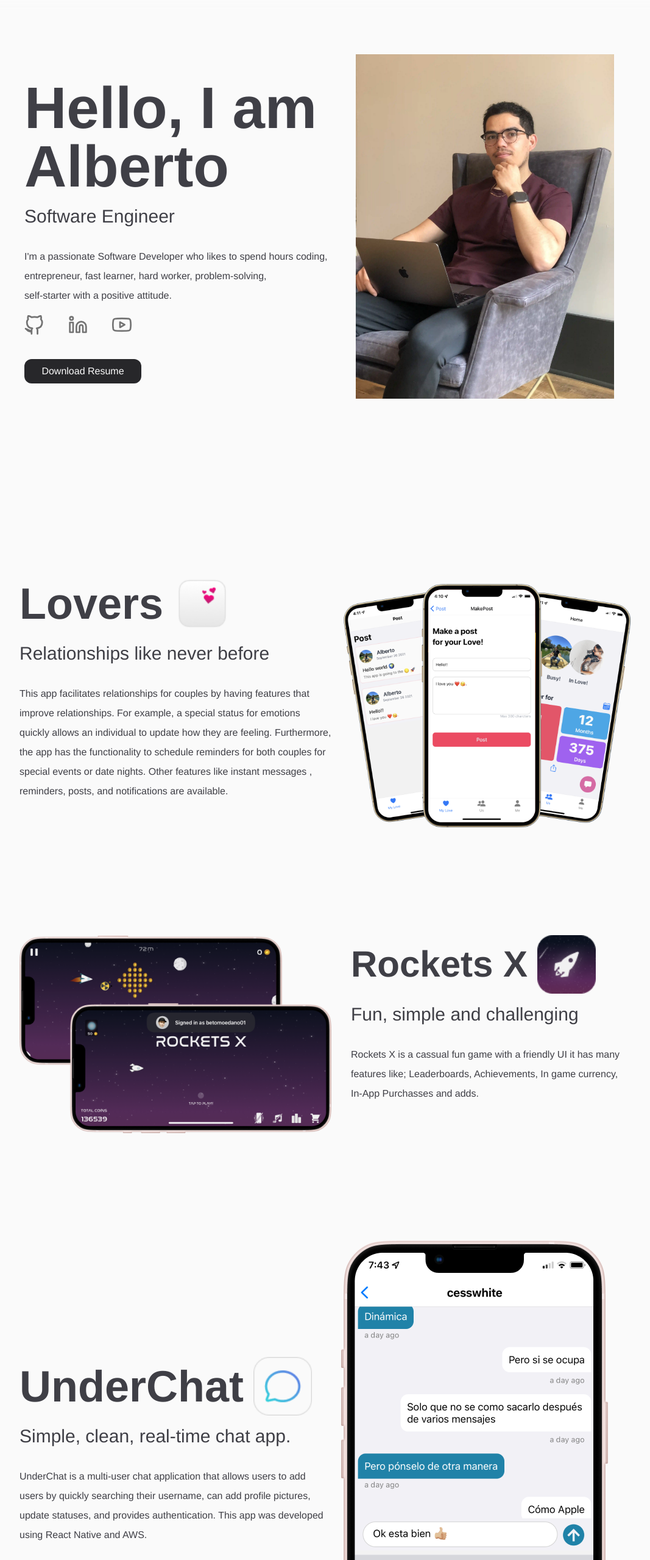
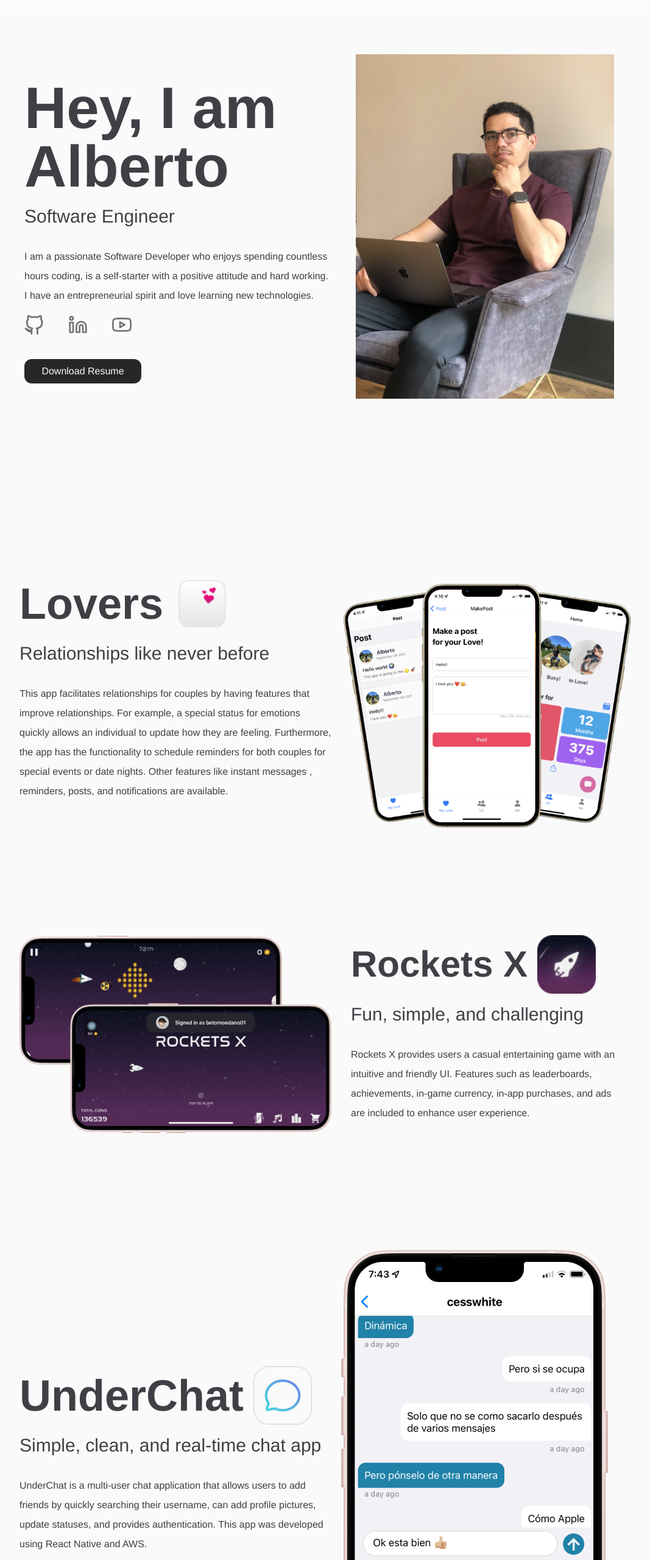
Before and after one commit to betomoedano/PersonalWebsite, a React (Create React App) app: page / in a window 1280 px wide. Shown: the part 47-2606 px from the top of the page at 61% size, without its empty margins (96-1163 px from the left). Built offline with nearby package versions, Linux system fonts and the light colour scheme.

Commit message:
edited grammatical errors

```diff
--- a/src/components/Hello.js
+++ b/src/components/Hello.js
@@ -8,11 +8,11 @@ export default function Hello() {
     <div className="w-full h-auto md:relative mb-32 px-4">
         <div className="flex flex-col md:flex-row max-w-5xl mx-auto py-20 h-full px-2">
             <div className="md:w-1/2 md:pt-10">
-                <h1 className="mb-4 text-7xl md:text-8xl font-bold text-gray-700 dark:text-gray-50">Hello, I am <br/> Alberto</h1>
+                <h1 className="mb-4 text-7xl md:text-8xl font-bold text-gray-700 dark:text-gray-50">Hey, I am <br/> Alberto</h1>
                 <h2 className="mb-8 text-md md:text-3xl font-medium text-gray-700 dark:text-gray-50">Software Engineer</h2>
                 <p className="mb-4 text-base md:text-left md:text-md leading-loose md:font-normal text-gray-700 dark:text-gray-50">
-                    I'm a passionate Software Developer who likes to spend hours coding, entrepreneur, fast learner, hard worker,
-                    problem-solving, <br className="hidden md:inline-block"/> self-starter with a positive attitude.
+                I am a passionate Software Developer who enjoys spending countless hours coding, is a self-starter with a positive attitude and hard working.
+                I have an entrepreneurial spirit and love learning new technologies.
                 </p>
                 <Contact/>
                 <div className="rounded-xl bg-gray-800 py-2 dark:bg-gray-100 mb-4 md:w-48 ">
--- a/src/components/Rockets.js
+++ b/src/components/Rockets.js
@@ -14,8 +14,10 @@ export default function Rockets() {
                     <h1 className="text-4xl md:text-6xl font-bold text-gray-700 dark:text-gray-50 mr-4">Rockets X</h1>
                     <img src={rocketsicon} alt="rocket-icon" className="md:w-24 md:h-24" />
                 </div>
-                <p className="mb-8 text-3xl font-medium text-gray-700 dark:text-gray-50">Fun, simple and challenging</p>
-                <p className="text-base text-left md:text-md leading-loose md:font-normal text-gray-700 dark:text-gray-50 mb-8">Rockets X is a cassual fun game with a friendly UI it has  many features like; Leaderboards, Achievements, In game currency, In-App Purchasses and adds.</p>
+                <p className="mb-8 text-3xl font-medium text-gray-700 dark:text-gray-50">Fun, simple, and challenging</p>
+                <p className="text-base text-left md:text-md leading-loose md:font-normal text-gray-700 dark:text-gray-50 mb-8">
+                Rockets X provides users a casual entertaining game with an intuitive and friendly UI. Features such as leaderboards,
+                achievements, in-game currency, in-app purchases, and ads are included to enhance user experience. </p>
             </div>
         </div>
     </div>
--- a/src/components/Souls.js
+++ b/src/components/Souls.js
@@ -14,13 +14,16 @@ export default function Souls() {
                     <h1 className="text-5xl md:text-6xl font-bold text-gray-700 dark:text-gray-50 mr-4">Souls X</h1>
                     <img src={soulsicon} alt="souls-icon" className="md:w-24 md:h-24" />
                 </div>
-                <p className="mb-8 text-3xl font-medium text-gray-700 dark:text-gray-50">Casual drag & drop to reach the top.</p>
-                <p className="text-base md:text-md leading-loose md:font-normal text-gray-700 dark:text-gray-50">Souls X was born with the idea of creating a simple and fun drag and drop game. It has features like; 16 creative levels, skins shop, haptics, particle effects.</p>
+                <p className="mb-8 text-3xl font-medium text-gray-700 dark:text-gray-50">Casual drag and drop to reach the top</p>
+                <p className="text-base md:text-md leading-loose md:font-normal text-gray-700 dark:text-gray-50">Souls X was born with the
+                idea of creating a simple and fun drag and drop game. It has features such as, 16 creative levels, skins shop, haptics, particle effects.</p>
             </div>
         </div>
         <div className="max-w-5xl mx-auto px-4">
             <h1 className="mb-10 mr-10 text-6xl md:text-8xl font-bold text-gray-700 dark:text-gray-50 pt-20">And that's just the begining... 🚀 🌕</h1>
-            <p className="mb-10 text-2xl md:text-3xl font-semibold text-gray-500 dark:text-gray-300 ">I'm constantly improving my projects and working on new ideas, loving what I do.</p>
+            <p className="mb-10 text-2xl md:text-3xl font-semibold text-gray-500 dark:text-gray-300 ">
+            I am constantly finding new ways of improving my projects and incorporating new ideas while developing new apps that bring joy to others. I am eager to continue learning and enhancing
+            my current skill set and join a team of like minded individuals who are passionate about this line of work. </p>
         </div>
     </div>
     )
--- a/src/components/Underchat.js
+++ b/src/components/Underchat.js
@@ -11,9 +11,9 @@ export default function Lovers() {
                     <h1 className="text-5xl md:text-7xl font-bold text-gray-700 dark:text-gray-50 mr-4">UnderChat</h1>
                     <img src={underchatincon} alt={{}} className="md:w-24 md:h-24" />
                 </div>
-                <p className="mb-8 w-full text-3xl font-medium text-gray-700 dark:text-gray-50">Simple, clean, real-time chat app.</p>
+                <p className="mb-8 w-full text-3xl font-medium text-gray-700 dark:text-gray-50">Simple, clean, and real-time chat app</p>
                 <p className="text-base text-left md:text-md leading-loose md:font-normal text-gray-700 dark:text-gray-50">
-                UnderChat is a multi-user chat application that allows users to add users by quickly searching their username, can add profile pictures,
+                UnderChat is a multi-user chat application that allows users to add friends by quickly searching their username, can add profile pictures,
                 update statuses, and provides authentication. This app was developed using React Native and AWS.
                 </p>
             </div>
```
